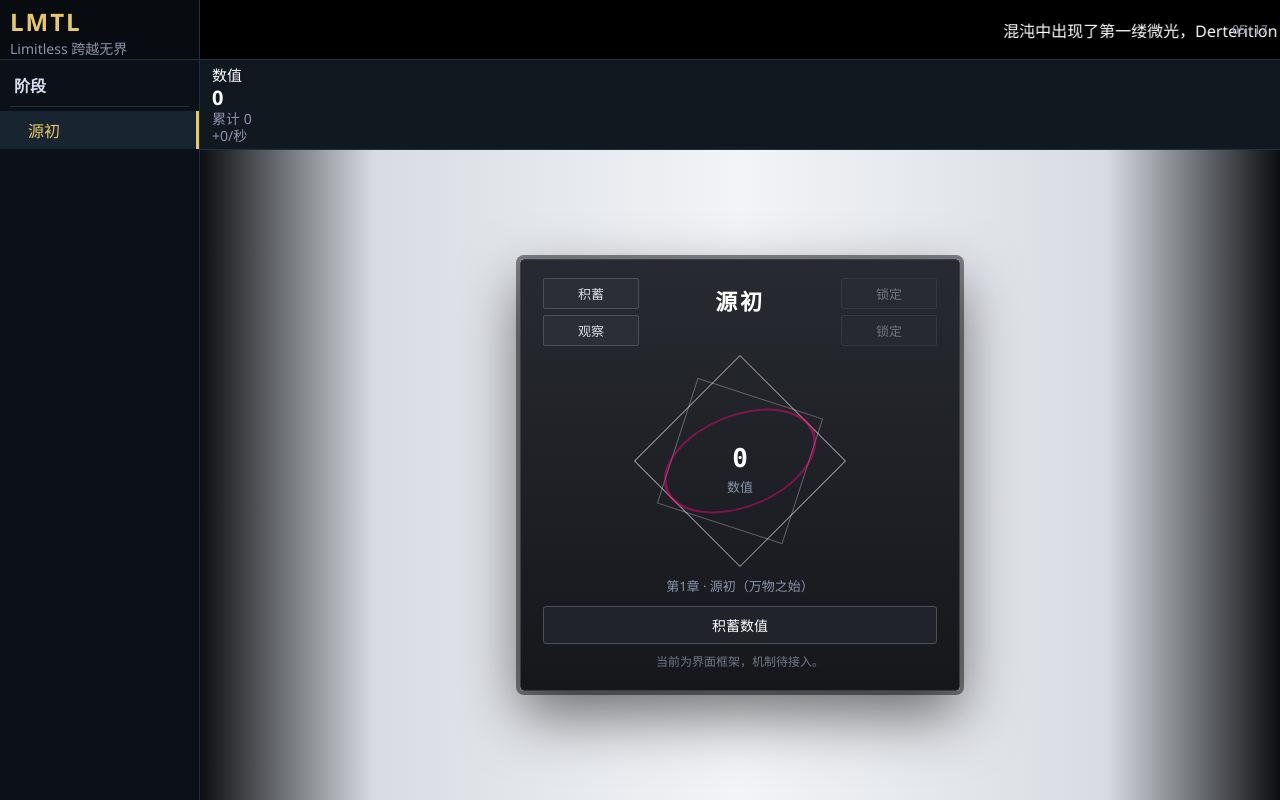
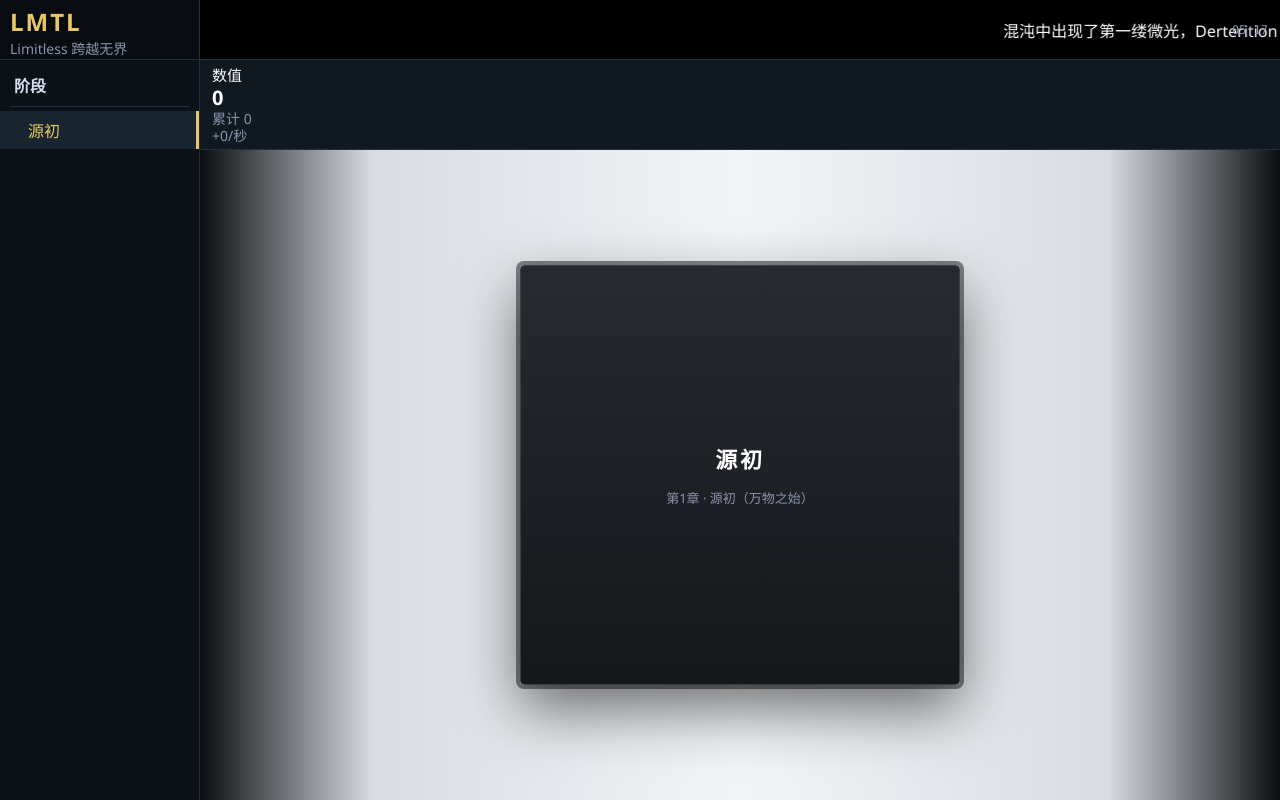
Before and after one commit to Tecx-Root/LMTL, a plain HTML site: page index.html in a window 1280 px wide. Drawn offline with Linux system fonts and the light colour scheme.

Commit message:
只保留框架

```diff
--- a/app.js
+++ b/app.js
@@ -57,11 +57,6 @@
   var resourcesEl = document.getElementById("resource-bar");
   var titleEl = document.getElementById("stage-title");
   var descEl = document.getElementById("stage-desc");
-  var coreValueEl = document.getElementById("core-value");
-  var coreLabelEl = document.getElementById("core-label");
-  var leftActionsEl = document.getElementById("stage-actions-left");
-  var rightActionsEl = document.getElementById("stage-actions-right");
-  var stageBtnEl = document.getElementById("stage-btn");
   var newsTextEl = document.getElementById("news-text");
   var newsTimeEl = document.getElementById("news-time");
 
@@ -80,16 +75,6 @@
       if (isUnlocked(STAGES[i].id)) return STAGES[i].id;
     }
     return null;
-  }
-
-  function makeActionButton(text, enabled) {
-    var button = document.createElement("button");
-    button.type = "button";
-    button.className = "action-btn";
-    button.textContent = text;
-    button.disabled = !enabled;
-    if (!enabled) button.title = "尚未解锁";
-    return button;
   }
 
   function renderSidebar() {
@@ -135,21 +120,8 @@
   }
 
   function renderStage(stage) {
-    var primary = stage.resources[0] || "未知";
-
     titleEl.textContent = stage.tab;
     descEl.textContent = stage.chapter + " · " + stage.title;
-    coreValueEl.textContent = "0";
-    coreLabelEl.textContent = primary;
-    stageBtnEl.textContent = "积蓄" + (primary === "未知" ? "数值" : primary);
-
-    leftActionsEl.innerHTML = "";
-    leftActionsEl.appendChild(makeActionButton("积蓄", true));
-    leftActionsEl.appendChild(makeActionButton("观察", true));
-
-    rightActionsEl.innerHTML = "";
-    rightActionsEl.appendChild(makeActionButton("锁定", false));
-    rightActionsEl.appendChild(makeActionButton("锁定", false));
   }
 
   function setActiveStage(id) {
--- a/index.html
+++ b/index.html
@@ -33,23 +33,9 @@
     .nav-sep { border-top: 1px solid #203040; margin: 2px 10px 4px; } .nav-sub { padding-left: 28px; }
     .nav-item.active { color: #e8c766; border-right: 3px solid #e8c766; background: #182430; }
     .main { flex: 1; min-height: 0; overflow-y: auto; padding: 20px; display: flex; align-items: center; justify-content: center; background: linear-gradient(90deg, #0b0d10 0%, #d8dce2 16%, #f2f4f7 50%, #d8dce2 84%, #0b0d10 100%); }
-    .stage-card { width: min(440px, 100%); min-height: 420px; padding: 18px 22px 20px; display: flex; flex-direction: column; border: 1px solid #3a3f47; background: linear-gradient(180deg, #272a30 0%, #15171b 100%); }
-    .stage-top { flex: 0 0 auto; display: grid; grid-template-columns: 1fr auto 1fr; gap: 10px; }
+    .stage-card { width: min(440px, 100%); min-height: 420px; padding: 24px; display: flex; flex-direction: column; align-items: center; justify-content: center; gap: 14px; border: 1px solid #3a3f47; background: linear-gradient(180deg, #272a30 0%, #15171b 100%); }
     .stage-title { margin: 0; color: #fff; font-size: 22px; text-align: center; }
-    .stage-actions { display: flex; flex-direction: column; gap: 6px; }
-    .action-btn { min-width: 96px; padding: 5px 10px; border: 1px solid #4a5058; background: #2b2e34; color: #d8dce4; cursor: pointer; }
-    .core-display { position: relative; flex: 1; min-height: 230px; display: grid; place-items: center; }
-    .core-graphic { position: absolute; width: 220px; height: 220px; }
-    .ring { position: absolute; left: 50%; top: 50%; }
-    .ring-a { width: 150px; height: 150px; margin: -75px 0 0 -75px; border: 1px solid rgba(255,255,255,.55); transform: rotate(45deg); }
-    .ring-b { width: 132px; height: 132px; margin: -66px 0 0 -66px; border: 1px solid rgba(255,255,255,.3); transform: rotate(18deg); }
-    .ring-c { width: 160px; height: 160px; margin: -80px 0 0 -80px; border: 3px solid rgba(255,0,128,.45); border-radius: 50%; transform: rotate(-22deg) scaleY(.58); }
-    .core-value { position: absolute; top: 50%; left: 0; right: 0; z-index: 2; transform: translateY(-62%); color: #fff; font: 700 26px/1 Consolas, monospace; text-align: center; }
-    .core-label { position: absolute; top: 50%; left: 0; right: 0; z-index: 2; transform: translateY(16px); color: #8b94ab; font-size: 13px; text-align: center; }
-    .stage-bottom { flex: 0 0 auto; text-align: center; }
-    .stage-desc { color: #8b94ab; font-size: 13px; }
-    .stage-btn { width: 100%; padding: 8px 12px; border: 1px solid #4a5058; background: #20242a; color: #fff; cursor: pointer; }
-    .stage-hint { color: #6f7887; font-size: 12px; }
+    .stage-desc { margin: 0; color: #8b94ab; font-size: 13px; line-height: 1.6; text-align: center; }
   </style>
 </head>
 <body>
@@ -77,27 +63,8 @@
           <!-- 主要内容栏 -->
           <main class="main" id="main">
             <section class="stage-card" id="stage-card">
-              <div class="stage-top">
-                <div class="stage-actions left" id="stage-actions-left"></div>
-                <h2 class="stage-title" id="stage-title">源初</h2>
-                <div class="stage-actions right" id="stage-actions-right"></div>
-              </div>
-
-              <div class="core-display">
-                <div class="core-graphic" aria-hidden="true">
-                  <span class="ring ring-a"></span>
-                  <span class="ring ring-b"></span>
-                  <span class="ring ring-c"></span>
-                </div>
-                <div class="core-value" id="core-value">0</div>
-                <div class="core-label" id="core-label">数值</div>
-              </div>
-
-              <div class="stage-bottom">
-                <p class="stage-desc" id="stage-desc"></p>
-                <button class="stage-btn" id="stage-btn" type="button">积蓄数值</button>
-                <p class="stage-hint">当前为界面框架，机制待接入。</p>
-              </div>
+              <h2 class="stage-title" id="stage-title">源初</h2>
+              <p class="stage-desc" id="stage-desc"></p>
             </section>
           </main>
         </section>
--- a/styles.css
+++ b/styles.css
@@ -224,26 +224,20 @@ body {
 .stage-card {
   width: min(440px, 100%);
   min-height: 420px;
-  padding: 18px 22px 20px;
+  padding: 24px;
   display: flex;
   flex-direction: column;
+  align-items: center;
+  justify-content: center;
+  gap: 14px;
   border: 1px solid #3a3f47;
   border-radius: 4px;
   background: linear-gradient(180deg, #272a30 0%, #15171b 100%);
   box-shadow: 0 0 0 4px rgba(0, 0, 0, 0.45), 0 24px 60px rgba(0, 0, 0, 0.55);
 }
 
-.stage-top {
-  flex: 0 0 auto;
-  display: grid;
-  grid-template-columns: 1fr auto 1fr;
-  align-items: start;
-  gap: 10px;
-}
-
 .stage-title {
   margin: 0;
-  padding-top: 6px;
   color: #fff;
   font-size: 22px;
   font-weight: 600;
@@ -252,142 +246,12 @@ body {
   white-space: nowrap;
 }
 
-.stage-actions {
-  display: flex;
-  flex-direction: column;
-  gap: 6px;
-}
-
-.stage-actions.left {
-  align-items: flex-start;
-}
-
-.stage-actions.right {
-  align-items: flex-end;
-}
-
-.action-btn {
-  min-width: 96px;
-  padding: 5px 10px;
-  border: 1px solid #4a5058;
-  border-radius: 2px;
-  background: #2b2e34;
-  color: #d8dce4;
-  font: 13px "Microsoft YaHei", sans-serif;
-  cursor: pointer;
-}
-
-.action-btn:hover:not(:disabled) {
-  border-color: var(--cyan);
-  color: #fff;
-}
-
-.action-btn:disabled {
-  opacity: 0.42;
-  cursor: not-allowed;
-}
-
-.core-display {
-  position: relative;
-  flex: 1;
-  min-height: 230px;
-  display: grid;
-  place-items: center;
-}
-
-.core-graphic {
-  position: absolute;
-  width: 220px;
-  height: 220px;
-}
-
-.ring {
-  position: absolute;
-  left: 50%;
-  top: 50%;
-  display: block;
-}
-
-.ring-a {
-  width: 150px;
-  height: 150px;
-  margin: -75px 0 0 -75px;
-  border: 1px solid rgba(255, 255, 255, 0.55);
-  transform: rotate(45deg);
-}
-
-.ring-b {
-  width: 132px;
-  height: 132px;
-  margin: -66px 0 0 -66px;
-  border: 1px solid rgba(255, 255, 255, 0.3);
-  transform: rotate(18deg);
-}
-
-.ring-c {
-  width: 160px;
-  height: 160px;
-  margin: -80px 0 0 -80px;
-  border: 3px solid rgba(255, 0, 128, 0.45);
-  border-radius: 50%;
-  transform: rotate(-22deg) scaleY(0.58);
-}
-
-.core-value {
-  position: absolute;
-  top: 50%;
-  left: 0;
-  right: 0;
-  z-index: 2;
-  transform: translateY(-62%);
-  color: #fff;
-  font: 700 26px/1 Consolas, "Courier New", monospace;
-  text-align: center;
-}
-
-.core-label {
-  position: absolute;
-  top: 50%;
-  left: 0;
-  right: 0;
-  z-index: 2;
-  transform: translateY(16px);
-  color: var(--dim);
-  font-size: 13px;
-  text-align: center;
-}
-
-.stage-bottom {
-  flex: 0 0 auto;
-  text-align: center;
-}
-
 .stage-desc {
-  margin: 0 0 10px;
+  margin: 0;
   color: var(--dim);
   font-size: 13px;
   line-height: 1.6;
-}
-
-.stage-btn {
-  width: 100%;
-  padding: 8px 12px;
-  border: 1px solid #4a5058;
-  border-radius: 3px;
-  background: #20242a;
-  color: #fff;
-  font: 14px "Microsoft YaHei", sans-serif;
-  cursor: pointer;
-}
-
-.stage-btn:hover {
-  border-color: var(--cyan);
-}
-
-.stage-hint {
-  margin: 8px 0 0;
-  color: #6f7887;
-  font-size: 12px;
+  text-align: center;
 }
 
 @media (max-width: 760px) {
```
Also changed, not shown: Derterition.png (added).
